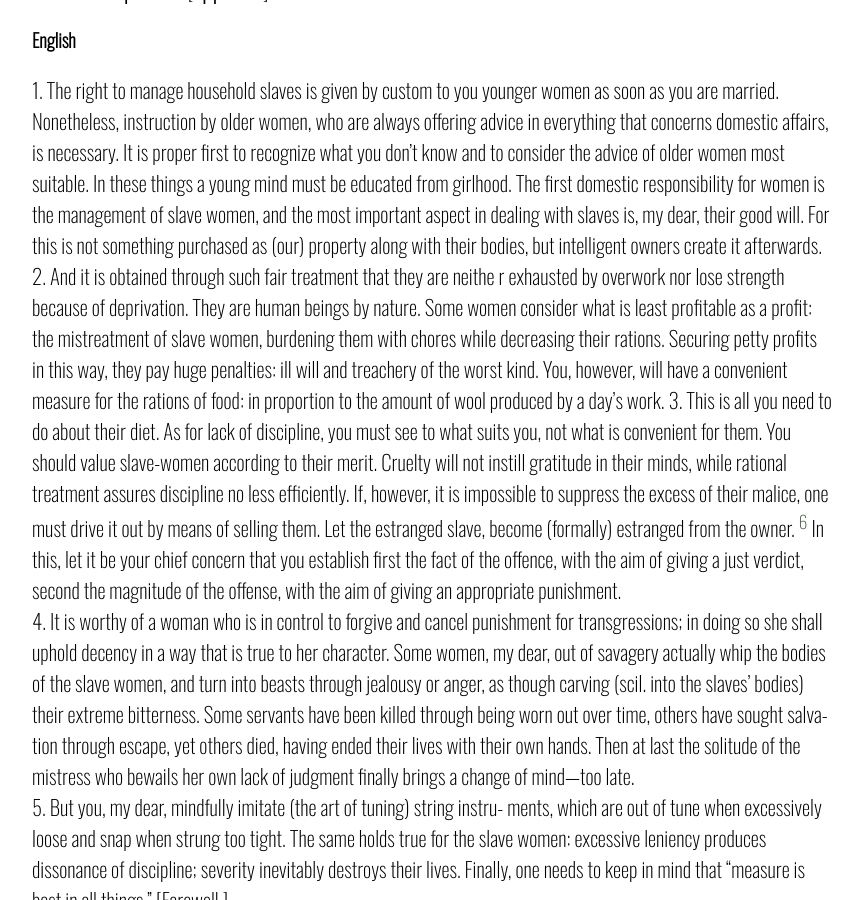
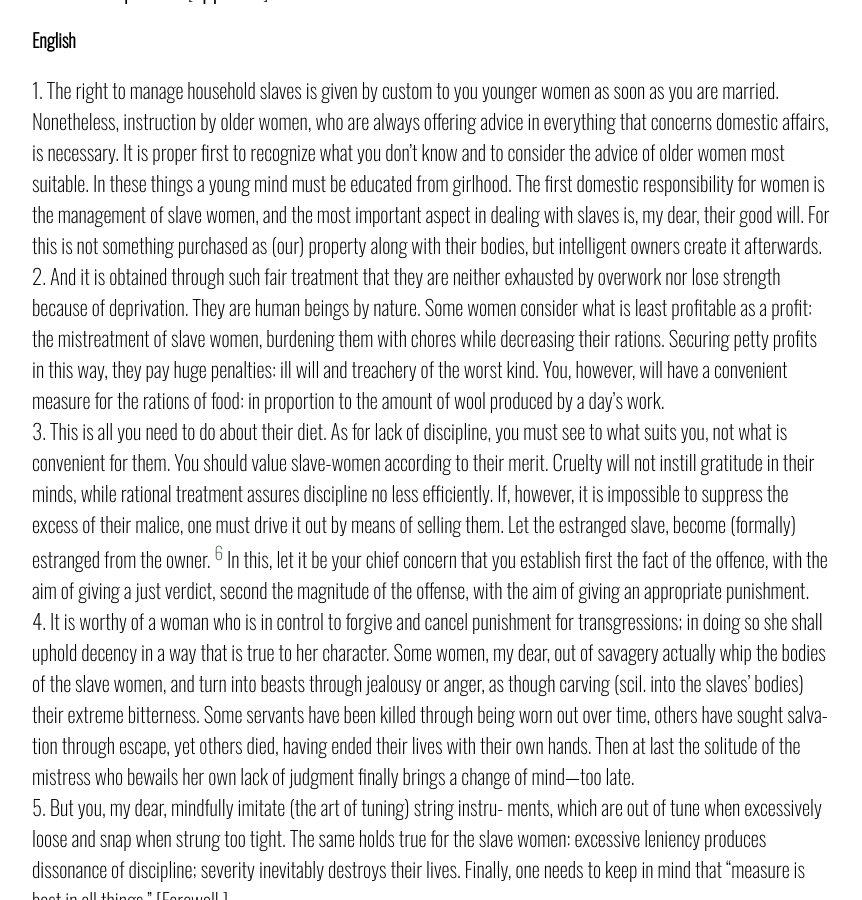
Before and after one commit to smaya-a/pythagorean, a Jekyll site: the page built from index.markdown, in a window 1280 px wide and 900 px high, scrolled down 10406 px. Shown: the whole window, without its empty margins (208-1070 px from the left). Built offline with Jekyll 4.4.1, drawn with Linux system fonts in a browser that asks for light colours.

Commit message:
Update index.markdown

```diff
--- a/index.markdown
+++ b/index.markdown
@@ -343,8 +343,8 @@ S VII 174, 176, 178; T 197–8; Hercher 605 No. 6
 
 
 1\. The right to manage household slaves is given by custom to you younger women as soon as you are married. Nonetheless, instruction by older women, who are always offering advice in everything that concerns domestic affairs, is necessary. It is proper first to recognize what you don’t know and to consider the advice of older women most suitable. In these things a young mind must be educated from girlhood. The first domestic responsibility for women is the management of slave women, and the most important aspect in dealing with slaves is, my dear, their good will. For this is not something purchased as (our) property along with their bodies, but intelligent owners create it afterwards.
-2\. And it is obtained through such fair treatment that they are neithe  r
-exhausted by overwork nor lose strength because of deprivation. They are human beings by nature. Some women consider what is least profitable as a profit: the mistreatment of slave women, burdening them with chores while decreasing their rations. Securing petty profits in this way, they pay huge penalties: ill will and treachery of the worst kind. You, however, will have a convenient measure for the rations of food: in proportion to the amount of wool produced by a day’s work.
+2\. And it is obtained through such fair treatment that they are neither
+exhausted by overwork nor lose strength because of deprivation. They are human beings by nature. Some women consider what is least profitable as a profit: the mistreatment of slave women, burdening them with chores while decreasing their rations. Securing petty profits in this way, they pay huge penalties: ill will and treachery of the worst kind. You, however, will have a convenient measure for the rations of food: in proportion to the amount of wool produced by a day’s work.  <br>
 3\. This is all you need to do about their diet. As for lack of discipline,
 you must see to what suits you, not what is convenient for them. You should value slave-women according to their merit. Cruelty will not instill gratitude in their minds, while rational treatment assures discipline no less efficiently. If, however, it is impossible to suppress the excess of their malice, one must drive it out by means of selling them. Let the estranged slave, become (formally) estranged from the owner. [^15] In this, let it be your chief concern that you establish first the fact of the offence, with the aim of giving a just verdict, second the magnitude of the offense, with the aim of giving an appropriate punishment.
 4\. It is worthy of a woman who is in control to forgive and cancel punishment for transgressions; in doing so she shall uphold decency in a way that is true to her character. Some women, my dear, out of savagery actually whip the bodies of the slave women, and turn into beasts through jealousy or anger, as though carving (scil. into the slaves’ bodies) their extreme bitterness. Some servants have been killed through being worn out over time, others have sought salva-tion through escape, yet others died, having ended their lives with their own hands. Then at last the solitude of the mistress who bewails her own lack of judgment finally brings a change of mind—too late.
```
